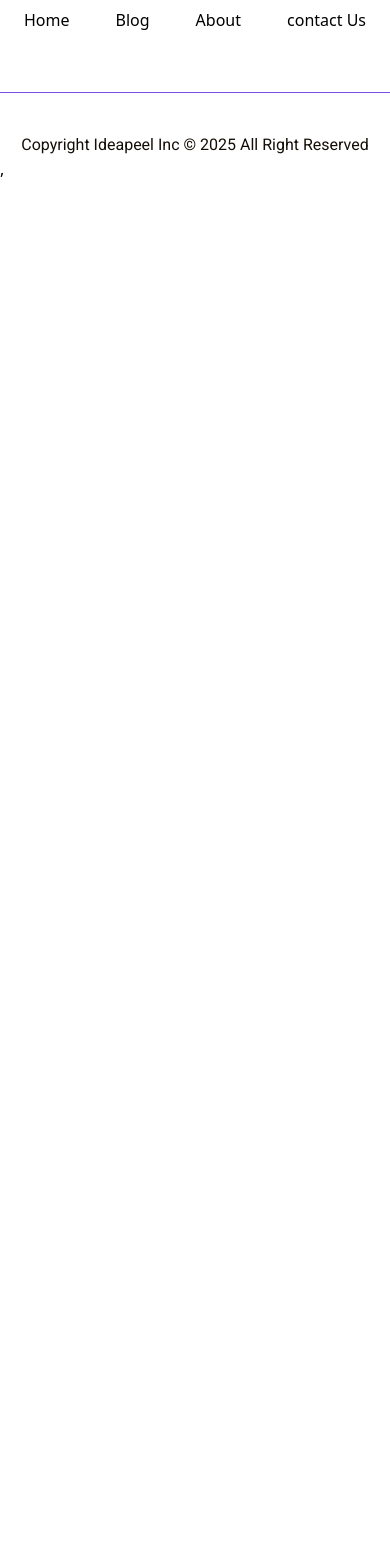
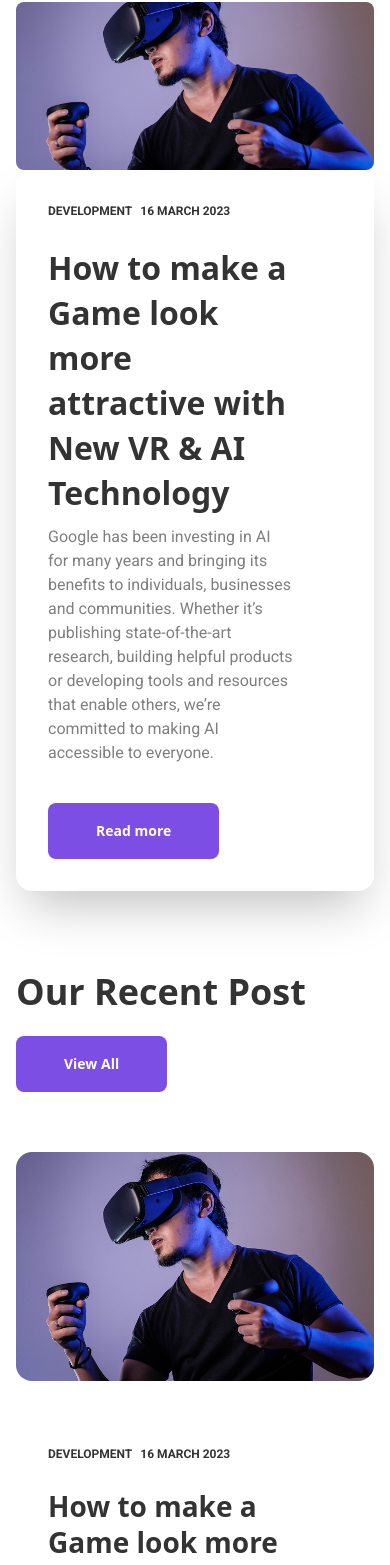
Before and after one commit to Jakaria-Ahmod/blog_webSite, a React (Vite) app: page / in a window 390 px wide. Shown: the part 1435-3000 px from the top of the page. Before the commit the page ends 1616 px from the top, so only its background shows below. Built offline with nearby package versions, Linux system fonts and the light colour scheme.

Commit message:
home page responsive done

```diff
--- a/src/pages/Home/components/PopularPost/index.tsx
+++ b/src/pages/Home/components/PopularPost/index.tsx
@@ -8,46 +8,42 @@ const PopularPost: React.FC = () => {
   useEffect(() => {
     window.scrollTo(0, 0);
   }, []);
-  const naviget = useNavigate();
+
+  const navigate = useNavigate();
   const handleRoute = () => {
-    naviget('/blog');
+    navigate('/blog');
   };
+
   return (
-    <div>
-      <div>
     <section>
-          <div className="container pt-[81px]">
-            <div className="flex justify-between">
-              <h2 className="text-balck01 font-Raleway text-[48px] font-bold leading-[50px]">
+      <div className="container mx-auto px-4 pt-[81px]">
+        <div className="flex flex-col md:flex-row justify-between items-start md:items-center">
+          <h2 className="text-balck01 font-Raleway text-[36px] md:text-[48px] font-bold leading-[40px] md:leading-[50px] mb-6 md:mb-0">
             Our Recent Post
           </h2>
           <CommonBtn
-                children="viwe All"
+            children="View All"
             onClick={handleRoute}
             className="bg-primary py-[16px] px-[48px] text-white font-Ralwway text-sm font-semibold leading-[24px] rounded-[8px] cursor-pointer"
-              ></CommonBtn>
+          />
         </div>
 
-            <div>
-              <div className="grid grid-cols-3 gap-6 mt-[63px]">
+        <div className="grid grid-cols-1 sm:grid-cols-2 md:grid-cols-3 gap-6 mt-[63px]">
           {resentPost.slice(0, 9).map(item => (
-                  <div key={item?.id}>
+            <div key={item.id}>
               <BlogCard
-                      img={item?.img}
-                      id={item?.id}
-                      Tarvel={item?.Tarvel}
-                      date={item?.date}
-                      title={item?.title}
-                      description={item?.description}
-                    ></BlogCard>
+                img={item.img}
+                id={item.id}
+                Tarvel={item.Tarvel}
+                date={item.date}
+                title={item.title}
+                description={item.description}
+              />
             </div>
           ))}
         </div>
       </div>
-          </div>
     </section>
-      </div>
-    </div>
   );
 };
 
--- a/src/pages/Home/components/RecentPost/components/RecentPostLayout/Post.tsx
+++ b/src/pages/Home/components/RecentPost/components/RecentPostLayout/Post.tsx
@@ -2,15 +2,17 @@ import { useNavigate } from 'react-router';
 import CommonBtn from '../../../../../../globalComponents/CommonBtn';
 
 const Post = () => {
-  const naviget = useNavigate();
+  const navigate = useNavigate();
+
   const handleRoute = () => {
-    naviget('/blog');
+    navigate('/blog');
   };
+
   return (
     <section>
       <div>
-        <div className="bg-white pr-20  p-[32px]  rounded-[16px]">
-          <div className="flex items-center gap-x-[8px]">
+        <div className="bg-white p-8 md:pr-20 rounded-[16px] max-w-full md:max-w-[700px] mx-auto md:mx-0">
+          <div className="flex flex-wrap gap-2 md:gap-x-[8px] items-center">
             <span className="uppercase text-balck01 font-Roboto text-[12px] font-bold leading-[18px]">
               DEVELOPMENT
             </span>
@@ -18,12 +20,13 @@ const Post = () => {
               16 March 2023
             </span>
           </div>
+
           <div className="mt-[25px]">
-            <h2 className="text-balck01 font-Ralwway text-[32px] font-bold leading-[45px]">
+            <h2 className="text-balck01 font-Ralwway text-[28px] md:text-[32px] font-bold leading-[36px] md:leading-[45px]">
               How to make a Game look more attractive with New VR & AI
               Technology
             </h2>
-            <p className="text-white01 opacity-50 font-Roboto text-base leading-[24px] mt-[10px] ">
+            <p className="text-white01 opacity-50 font-Roboto text-base leading-[24px] mt-[10px]">
               Google has been investing in AI for many years and bringing its
               benefits to individuals, businesses and communities. Whether it’s
               publishing state-of-the-art research, building helpful products or
@@ -31,12 +34,13 @@ const Post = () => {
               to making AI accessible to everyone.
             </p>
           </div>
+
           <div className="mt-[38px]">
             <CommonBtn
               onClick={handleRoute}
               children="Read more"
               className="bg-primary text-white py-[16px] px-[48px] text-balck font-Ralwway text-sm font-semibold leading-[24px] rounded-[8px] cursor-pointer"
-            ></CommonBtn>
+            />
           </div>
         </div>
       </div>
--- a/src/pages/Home/components/RecentPost/components/RecentPostLayout/PostLeft.tsx
+++ b/src/pages/Home/components/RecentPost/components/RecentPostLayout/PostLeft.tsx
@@ -3,14 +3,12 @@ import RecentPostImg from '../../../../../../assets/img/recentPost.png';
 const PostLeft: React.FC = () => {
   return (
     <section>
-      <div>
-        <div className="w-[712px] h-[456px] rounded-[16px] overflow-hidden">
-          <img
-            src={RecentPostImg}
-            alt="img"
-            className="w-full h-full object-cover"
-          />
-        </div>
+      <div className="w-full max-w-[712px] h-auto md:h-[456px] rounded-[16px] overflow-hidden">
+        <img
+          src={RecentPostImg}
+          alt="img"
+          className="w-full h-full object-cover"
+        />
       </div>
     </section>
   );
--- a/src/pages/Home/components/RecentPost/index.tsx
+++ b/src/pages/Home/components/RecentPost/index.tsx
@@ -10,44 +10,44 @@ const RecentPost: React.FC = () => {
   useEffect(() => {
     window.scrollTo(0, 0);
   }, []);
-  const naviget = useNavigate();
+
+  const navigate = useNavigate();
   const handleroute = () => {
-    naviget('/blog');
+    navigate('/blog');
   };
+
   return (
     <section>
-      <div className="container pt-[81px]">
-        <div className="flex justify-between">
-          <h2 className="text-balck01 font-Raleway text-[48px] font-bold leading-[50px]">
+      <div className="container mx-auto px-4 pt-[81px]">
+        <div className="flex flex-col md:flex-row justify-between items-start md:items-center">
+          <h2 className="text-balck01 font-Raleway text-[36px] md:text-[48px] font-bold leading-[40px] md:leading-[50px] mb-6 md:mb-0">
             Our Recent Post
           </h2>
           <CommonBtn
-            children="viwe All"
+            children="View All"
             onClick={handleroute}
             className="bg-primary py-[16px] px-[48px] text-white font-Ralwway text-sm font-semibold leading-[24px] rounded-[8px] cursor-pointer"
-          ></CommonBtn>
+          />
         </div>
-        <div>
-          <div className="mt-[90px] grid grid-cols-2 gap-x-[56px]">
-            <PostLeft></PostLeft>
-            <Post></Post>
-          </div>
+
+        <div className="mt-[60px] grid grid-cols-1 md:grid-cols-2 gap-x-[56px] gap-y-8">
+          <PostLeft />
+          <Post />
         </div>
-        <div>
-          <div className="grid grid-cols-3 gap-6 mt-[63px]">
-            {resentPost.slice(0, 3).map(item => (
-              <div>
-                <BlogCard
-                  img={item?.img}
-                  id={item?.id}
-                  Tarvel={item?.Tarvel}
-                  date={item?.date}
-                  title={item?.title}
-                  description={item?.description}
-                ></BlogCard>
-              </div>
-            ))}
-          </div>
+
+        <div className="mt-[63px] grid grid-cols-1 sm:grid-cols-2 md:grid-cols-3 gap-6">
+          {resentPost.slice(0, 3).map(item => (
+            <div key={item.id}>
+              <BlogCard
+                img={item.img}
+                id={item.id}
+                Tarvel={item.Tarvel}
+                date={item.date}
+                title={item.title}
+                description={item.description}
+              />
+            </div>
+          ))}
         </div>
       </div>
     </section>
--- a/src/pages/Home/components/Technology/index.tsx
+++ b/src/pages/Home/components/Technology/index.tsx
@@ -1,24 +1,39 @@
 import { useNavigate } from 'react-router';
 import tecnolayImg from '../../../../assets/img/tecnology.png';
 import CommonBtn from '../../../../globalComponents/CommonBtn';
+
 const Technology: React.FC = () => {
-  const naviget = useNavigate();
+  const navigate = useNavigate();
+
   const handleRoute = () => {
-    naviget('/blog');
+    navigate('/blog');
   };
+
   return (
-    <section className="container">
-      <div className="py-[131px]">
-        <div className="">
+    <section className="container mx-auto px-4">
+      <div className="pt-[131px] relative">
+        <div>
           <img
             src={tecnolayImg}
             alt="tecnolayImg"
-            className="w-full h-full object-cover"
+            className="w-full h-auto object-cover rounded-lg"
           />
         </div>
-        <div className="flex items-center relative justify-end">
-          <div className="bg-white pr-20 absolute shadow-2xl -top-[250px] right-0 p-[32px] w-[920px] rounded-[16px]">
-            <div className="flex items-center gap-x-[8px]">
+
+        <div className="flex justify-end">
+          <div
+            className="
+              bg-white pr-20
+              md:absolute md:relative
+              shadow-2xl
+              -top-[250px] md:-top-[250px]
+              right-0
+              md:w-full max-w-[920px]
+              p-[32px]
+              rounded-[16px]
+              "
+          >
+            <div className="flex flex-wrap items-center gap-x-[8px] gap-y-2">
               <span className="uppercase text-balck01 font-Roboto text-[12px] font-bold leading-[18px]">
                 DEVELOPMENT
               </span>
@@ -26,12 +41,13 @@ const Technology: React.FC = () => {
                 16 March 2023
               </span>
             </div>
+
             <div className="mt-[25px]">
               <h2 className="text-balck01 font-Ralwway text-[32px] font-bold leading-[45px]">
                 How to make a Game look more attractive with New VR & AI
                 Technology
               </h2>
-              <p className="text-white01 opacity-50 font-Roboto text-base leading-[24px] mt-[10px] ">
+              <p className="text-white01 opacity-50 font-Roboto text-base leading-[24px] mt-[10px]">
                 Google has been investing in AI for many years and bringing its
                 benefits to individuals, businesses and communities. Whether
                 it’s publishing state-of-the-art research, building helpful
@@ -39,12 +55,13 @@ const Technology: React.FC = () => {
                 we’re committed to making AI accessible to everyone.
               </p>
             </div>
+
             <div className="mt-[38px]">
               <CommonBtn
                 onClick={handleRoute}
                 children="Read more"
                 className="bg-primary text-white py-[16px] px-[48px] text-balck font-Ralwway text-sm font-semibold leading-[24px] rounded-[8px] cursor-pointer"
-              ></CommonBtn>
+              />
             </div>
           </div>
         </div>
--- a/src/pages/Home/index.tsx
+++ b/src/pages/Home/index.tsx
@@ -1,9 +1,9 @@
 import { useEffect } from 'react';
 import Baner from './components/Banner';
-// import CTA from './components/CTA';
-// import PopularPost from './components/PopularPost';
-// import RecentPost from './components/RecentPost';
-// import Technology from './components/Technology';
+import CTA from './components/CTA';
+import PopularPost from './components/PopularPost';
+import RecentPost from './components/RecentPost';
+import Technology from './components/Technology';
 
 const Home: React.FC = () => {
   useEffect(() => {
@@ -13,10 +13,10 @@ const Home: React.FC = () => {
     <div>
       <div>
         <Baner></Baner>
-        {/* <Technology></Technology> */}
-        {/* <RecentPost></RecentPost> */}
-        {/* <PopularPost></PopularPost> */}
-        {/* <CTA></CTA> */}
+        <Technology></Technology>
+        <RecentPost></RecentPost>
+        <PopularPost></PopularPost>
+        <CTA></CTA>
       </div>
     </div>
   );
```
Also changed, not shown: src/pages/Home/components/CTA/index.tsx (+20 -23 lines). Lines whose indentation alone changed are shown as unchanged.
